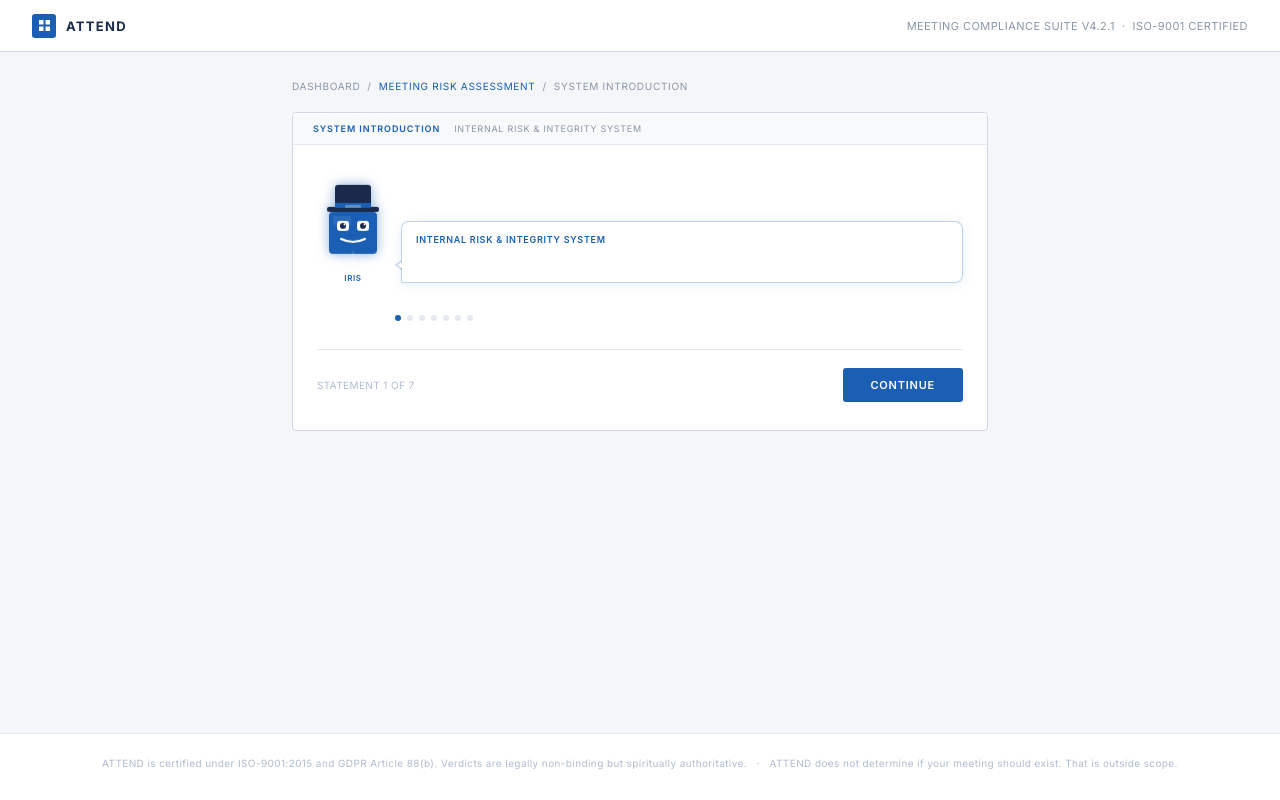
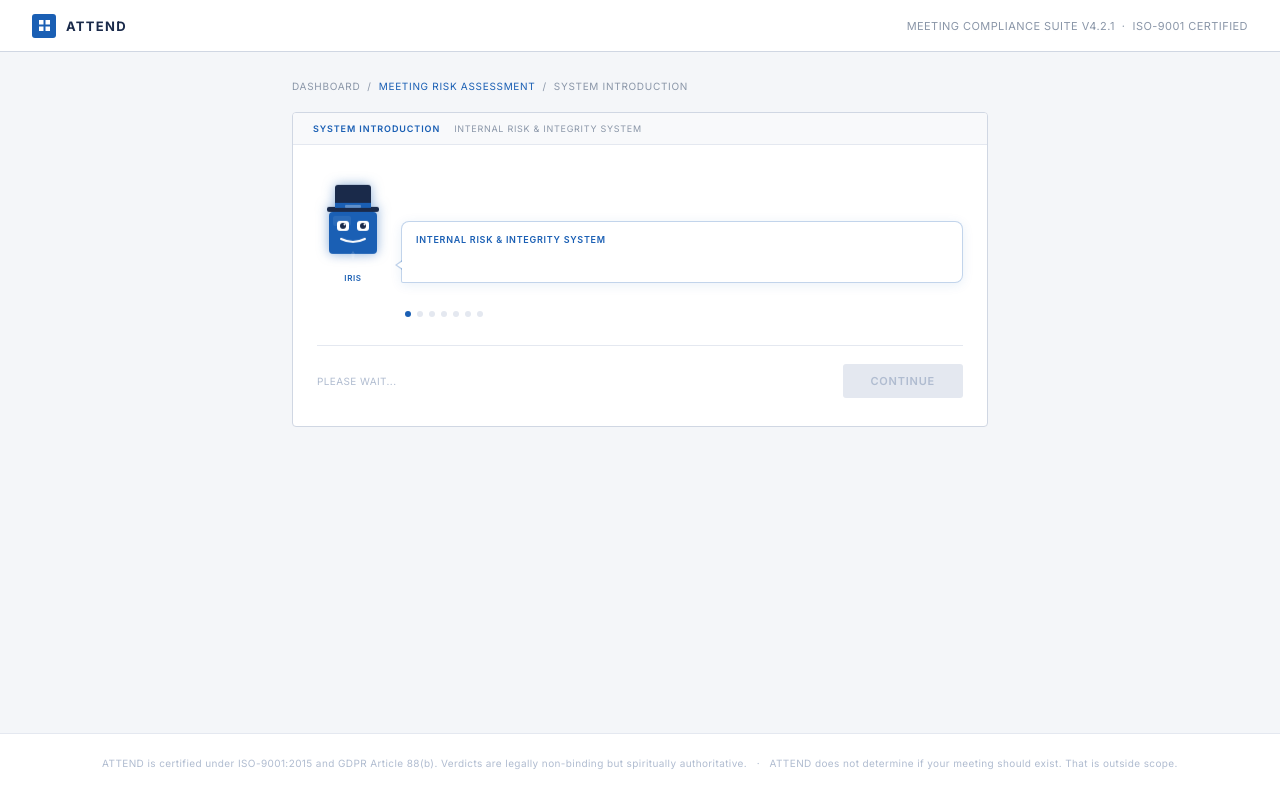
Before and after one commit to shinobi163/attend-meeting-tool, a React (Vite) app: page / in a window 1280 px wide. Both pictures are taken after a click on the button "BEGIN ASSESSMENT". Built offline with nearby package versions, Linux system fonts and the light colour scheme.

Commit message:
Update App.jsx

```diff
--- a/src/App.jsx
+++ b/src/App.jsx
@@ -42,15 +42,18 @@ export default function App() {
   const [result, setResult] = useState(null)
   const [introLineIndex, setIntroLineIndex] = useState(0)
   const [introComplete, setIntroComplete] = useState(false)
+  const [introTypingDone, setIntroTypingDone] = useState(false)
 
   function startIntro() {
     setIntroLineIndex(0)
     setIntroComplete(false)
+    setIntroTypingDone(false)
     setScreen(SCREENS.INTRO)
   }
 
   function handleIntroAdvance() {
     if (introLineIndex < IRIS_INTRO_LINES.length - 1) {
+      setIntroTypingDone(false)
       setIntroLineIndex((i) => i + 1)
     } else {
       setIntroComplete(true)
@@ -113,6 +116,7 @@ export default function App() {
     setResult(null)
     setIntroLineIndex(0)
     setIntroComplete(false)
+    setIntroTypingDone(false)
   }
 
   const currentMood = selectedOption ? getMood(selectedOption.score) : 'neutral'
@@ -223,20 +227,21 @@ export default function App() {
             </div>
 
             <div style={{ padding: '32px 24px 28px' }}>
-              <div style={{ marginBottom: '32px' }}>
+              <div style={{ marginBottom: '28px' }}>
                 <IRISAvatar
                   mood="neutral"
                   text={IRIS_INTRO_LINES[introLineIndex]}
                   size="large"
+                  onTypingComplete={() => setIntroTypingDone(true)}
                 />
               </div>
 
-              {/* Line progress dots */}
+              {/* Progress dots */}
               <div style={{
                 display: 'flex',
                 gap: '6px',
                 marginBottom: '28px',
-                paddingLeft: '78px',
+                paddingLeft: '88px',
               }}>
                 {IRIS_INTRO_LINES.map((_, i) => (
                   <div
@@ -267,15 +272,18 @@ export default function App() {
                 }}>
                   {introComplete
                     ? 'IRIS is ready.'
-                    : `Statement ${introLineIndex + 1} of ${IRIS_INTRO_LINES.length}`}
+                    : introTypingDone
+                    ? `Statement ${introLineIndex + 1} of ${IRIS_INTRO_LINES.length}`
+                    : 'Please wait...'}
                 </span>
 
                 {!introComplete ? (
                   <button
                     onClick={handleIntroAdvance}
+                    disabled={!introTypingDone}
                     style={{
-                      background: '#1a5fb4',
-                      color: '#ffffff',
+                      background: introTypingDone ? '#1a5fb4' : '#e4e8f0',
+                      color: introTypingDone ? '#ffffff' : '#b0bcd0',
                       border: 'none',
                       borderRadius: '3px',
                       padding: '10px 28px',
@@ -283,7 +291,8 @@ export default function App() {
                       letterSpacing: '0.07em',
                       textTransform: 'uppercase',
                       fontWeight: '600',
-                      cursor: 'pointer',
+                      cursor: introTypingDone ? 'pointer' : 'default',
+                      transition: 'background 0.15s, color 0.15s',
                     }}
                   >
                     Continue
```
